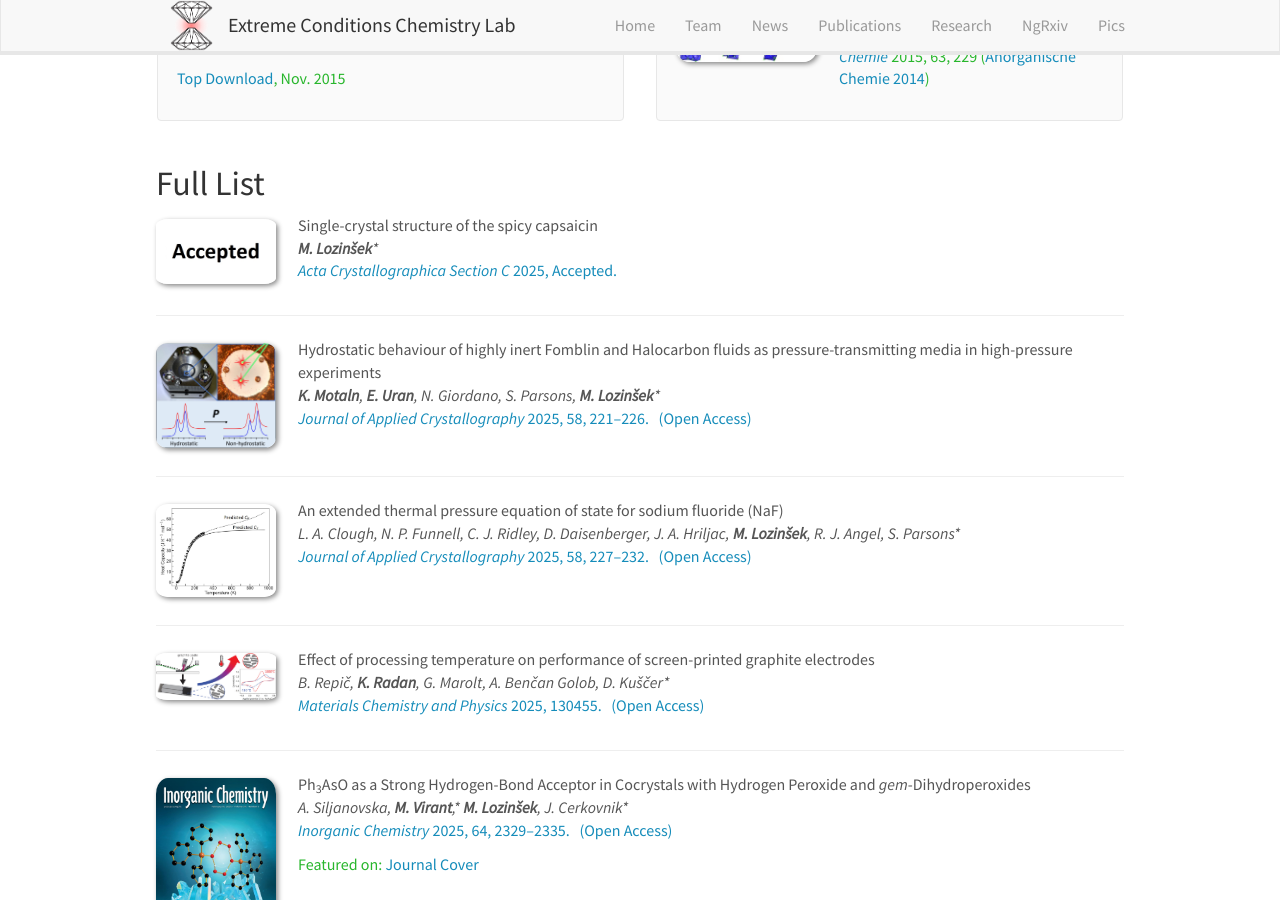
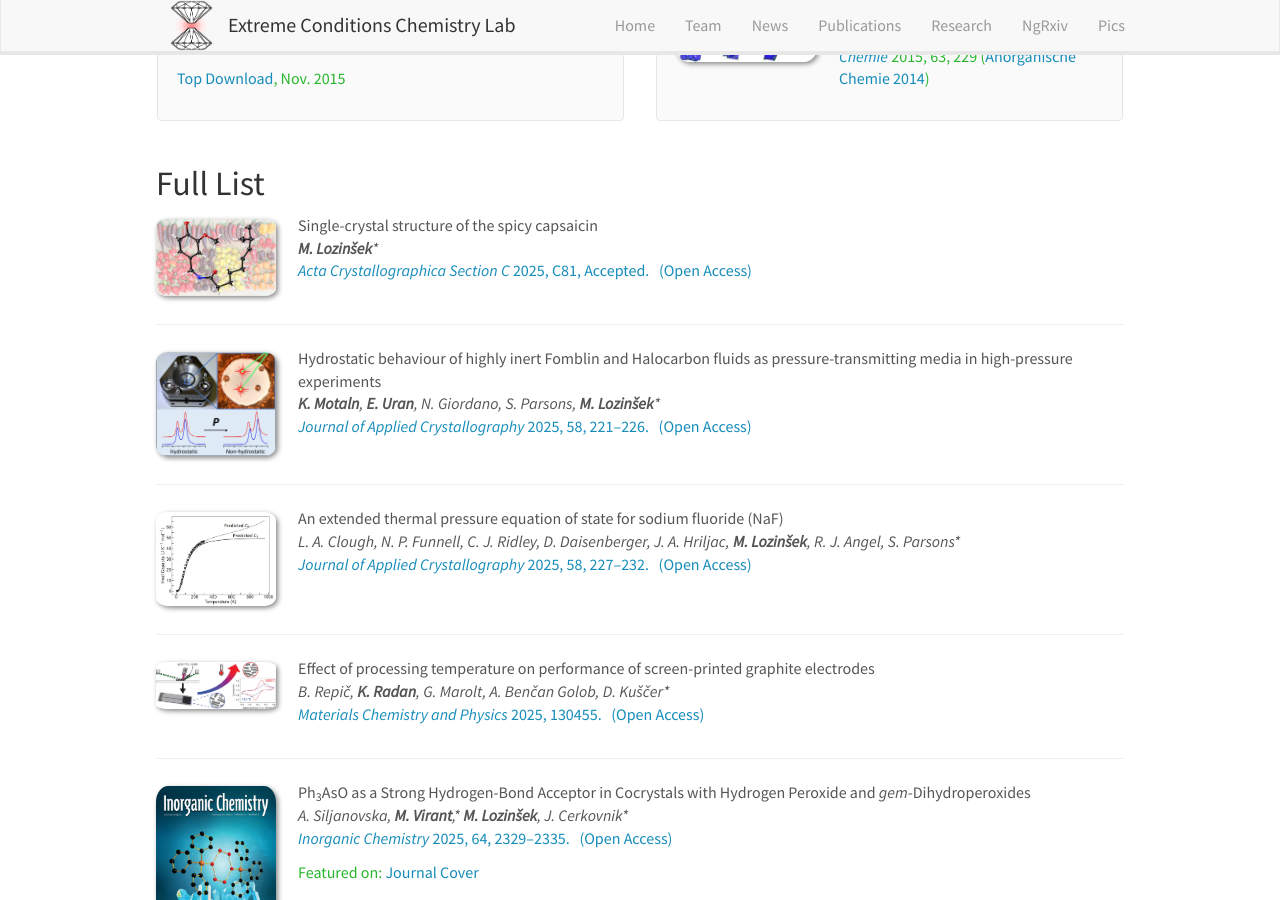
Before and after one commit to eccl-jsi/eccl-jsi.github.io, a Jekyll site: the page built from _pages/publications.md, in a window 1280 px wide and 900 px high, scrolled down 1755 px. Built offline with Jekyll 4.4.1, drawn with Linux system fonts in a browser that asks for light colours; nearby versions of some CDN libraries.

Commit message:
Update publist.yml

```diff
--- a/_data/publist.yml
+++ b/_data/publist.yml
@@ -3,9 +3,9 @@
   authors: "<b>M. Lozinšek</b>*"
   description: ""
   highlight: 0
-  image: Accepted.jpg
+  image: ACC2025-TOC.jpg
   link:
-    display: "<i>Acta Crystallographica Section C</i> 2025, Accepted. &nbsp;&nbsp;"
+    display: "<i>Acta Crystallographica Section C</i> 2025, C81, Accepted. &nbsp;&nbsp;(Open Access)"
     url: "https://doi.org/10.1107/S2053229625001706"
   title: "Single-crystal structure of the spicy capsaicin"
 -
```
